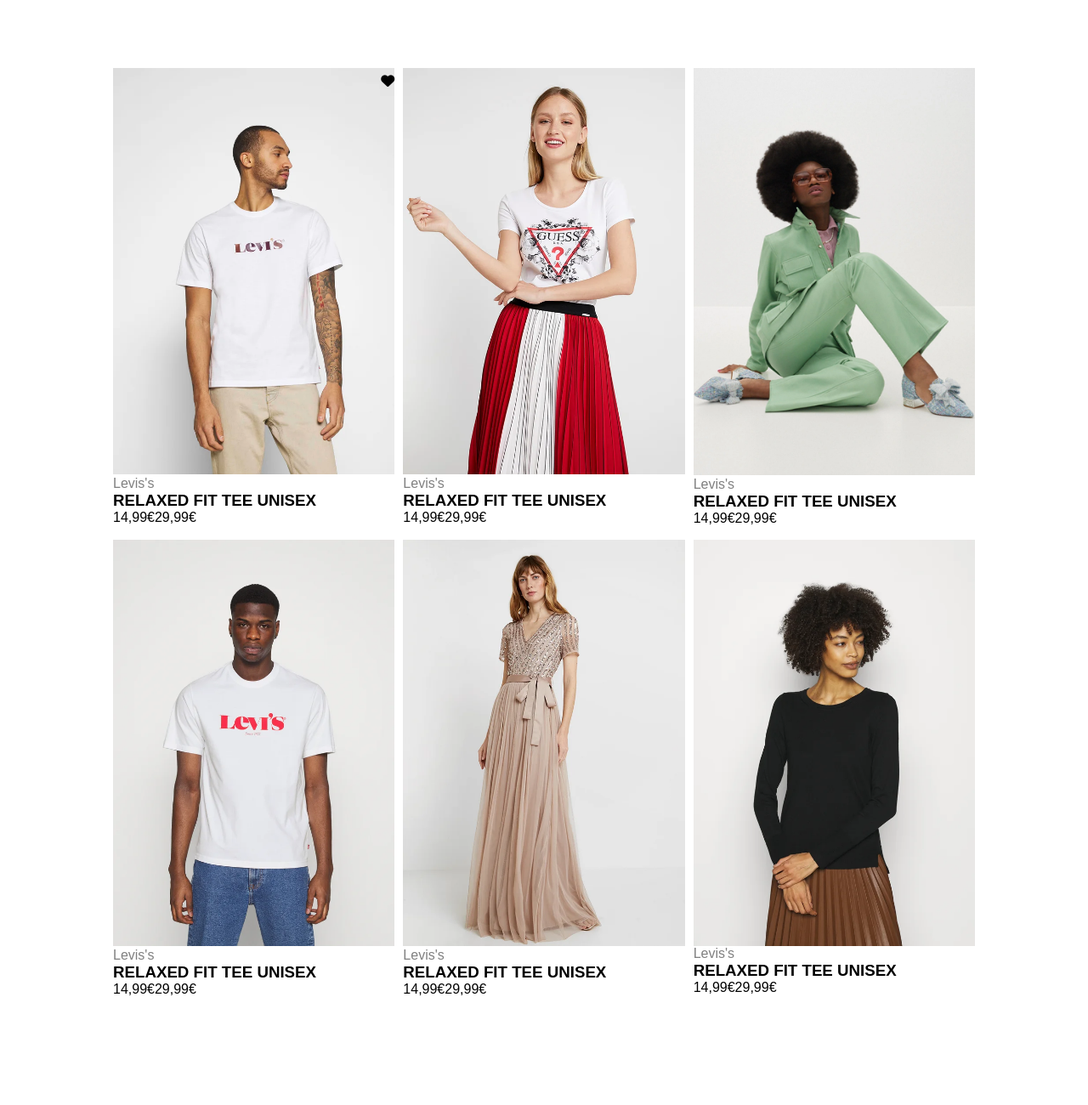
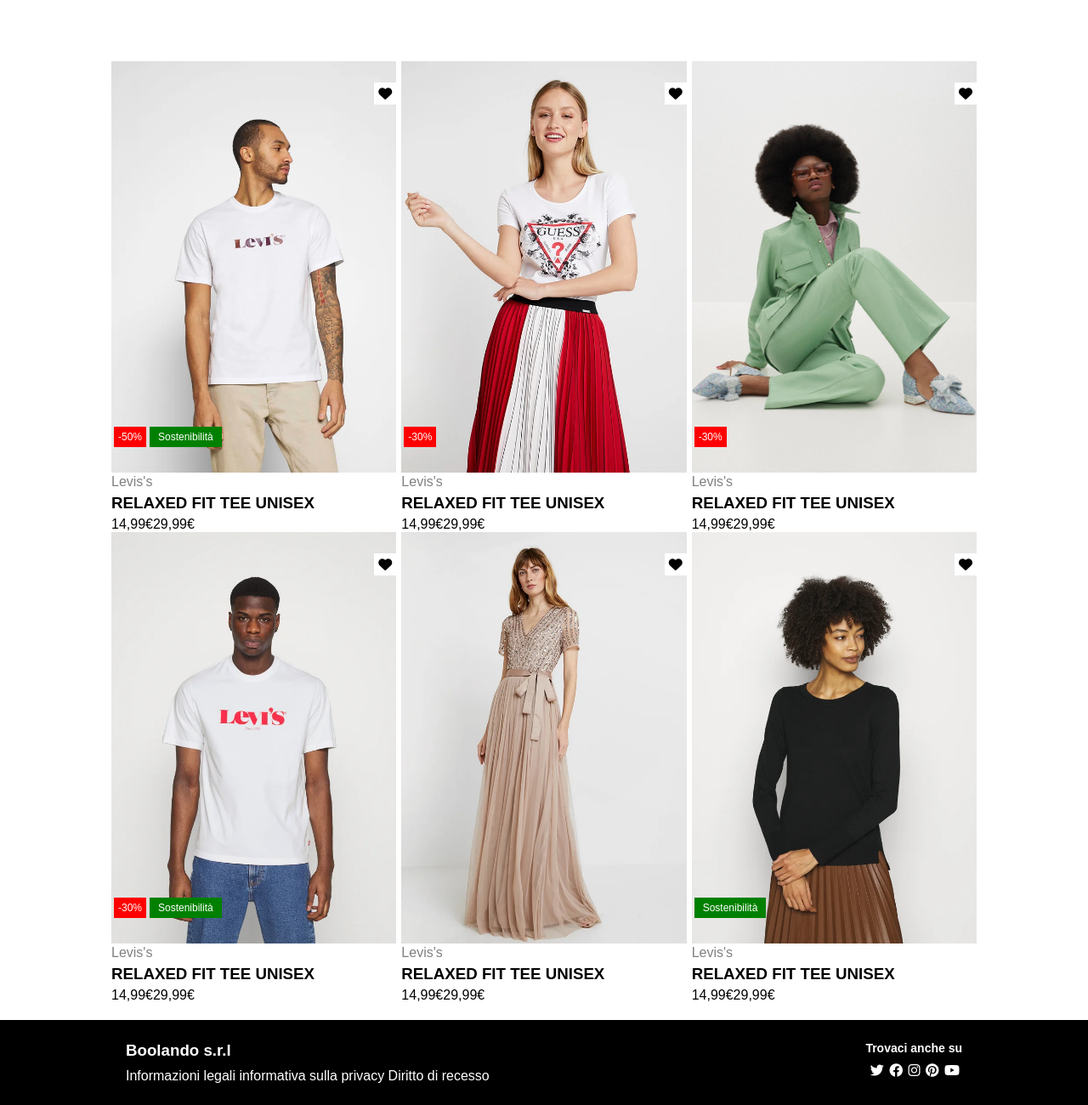
Before and after one commit to Emanuelediscala/html-css-boolando, a plain HTML site: page index.html in a window 1280 px wide. Shown: the part 48-1348 px from the top of the page at 85% size. Before the commit the page ends 1229 px from the top, so only its background shows below. Drawn offline with Linux system fonts and the light colour scheme.

Commit message:
Feat:(main,footer)style need to add function

```diff
--- a/css/main.css
+++ b/css/main.css
@@ -17,15 +17,12 @@
     text-align: center;
 }
 .wid {
-    width: calc(100% / 3 - 4px);
+    width: calc(100% / 3 - 6px);
 }
 .margin {
-    margin:5px 2px;
+    margin:0 3px;
 }
 .dispNone {display: none;
-}
-.pad {
-    padding:3px;
 }
 .marginTop {
     margin-top: 2px;
@@ -52,7 +49,21 @@
 .jtfcontSpacearound {
     justify-content: space-around;
 }
-.wrap {flex-wrap: wrap;}
+.alignitemflexStart {
+    align-items: flex-start;
+}
+.alignitemflexEnd {
+    align-items: flex-end;
+}
+.wrap {
+    flex-wrap: wrap;
+}
+.column {
+    flex-direction: column;
+}
+jstcontentflexEnd {
+    justify-content: flex-end;
+}
 /* HEADER CSS */
 header {
     height: 60px;
@@ -60,6 +71,8 @@
 .navbar {
     width: 100%;
     position: fixed;
+    z-index: 999;
+
 }
 .bgOrange   {
     background-color: #ff6900;
@@ -89,11 +102,87 @@
 }
 .containerProducts .fa-solid {
     position: absolute;
-    top: 10px;
-    right: 3px;
+    top: 25px;
+    right: 0px;
+    background-color: white;
+    padding: 5px;
+
+}
+
+.containerProducts .fa-solid:hover {
+    color: red;
 }
 .containerProducts img{
     width: 100%;
 }
+.discount {
+    background-color: red;
+    padding: 5px;
+    color: white;
+    position: absolute;
+    bottom: 100px;
+    left:3px;
+    font-size: 12px ;
+}
+.attribute {
+    background-color: green;
+    position: absolute;
+    padding: 5px 10px;
+    bottom: 100px;
+    left:45px;
+    color: white;
+    font-size: 12px;
+}
+#attributeTwo {
+    background-color: green;
+    position: absolute;
+    padding: 5px 10px;
+    bottom: 100px;
+    left:3px;
+    color: white;
+    font-size: 12px;
+}
+.alternative {
+    position: absolute;
+    top:0;
+    left:0;
+    z-index:-1;
+}
+
+.pic:hover .alternative,.discount,.attribute,#attributeTwo,.images .fa-solid {
+    z-index:2;
+}
 
 /* FOOTER CSS */
+
+.bgBlack{
+    background-color: black;
+}
+.cWhite {
+    color: white;
+}
+.credits {
+    margin-top: 20px;
+    width: 80%;
+    padding:20px;
+}
+.creditsLeft {
+    width: 50%;
+}
+.creditsRight {
+    width: 50%;
+}
+
+h3,p {
+    margin:5px 0;
+}
+.creditsRight h3{
+    font-size: 14px;
+    font-weight: 600;
+}
+.iconsFooter {
+    margin-right:3px;
+}
+.iconsFooter .fa-brands {
+    margin:5px 0 0 2px;
+}
--- a/index.html
+++ b/index.html
@@ -28,64 +28,103 @@
     </header>
     <main>
         <div class="containerProducts flex wrap">
-            <div class="wid margin pad relative ">
-            <img src="./img/1.webp"  alt="">
-            <img class="dispNone" src="./img/1b.webp" alt="">
+            <div class="pic wid margin pad relative">
+                <div class="images">
+                    <img class="real" src="./img/1.webp"  alt="">
+                    <img class="alternative" src="./img/1b.webp" alt="">
                     <i class="fa-solid fa-heart"></i>
+                    <span class="discount">-50%</span><span class="attribute">Sostenibilità</span>
+                </div>
                 <div class="marginTop">
                     <span class="grey">Levis's</span>
                     <h3>RELAXED FIT TEE UNISEX</h3>
                     <span>14,99€</span><span>29,99€</span>
                 </div>
             </div>
-            <div class="wid margin pad">
-                <img src="./img/2.webp"  alt="">
-                <img class="dispNone" src="./img/2b.webp" alt="">
+            <div class="pic wid margin pad relative">
+                <div class="images">
+                    <img class="real" src="./img/2.webp"  alt="">
+                    <img class="alternative" src="./img/2b.webp" alt="">
+                    <i class="fa-solid fa-heart"></i>
+                </div>
+                <span class="discount">-30%</span>
                 <div class="marginTop">
                     <span class="grey">Levis's</span>
                     <h3>RELAXED FIT TEE UNISEX</h3>
                     <span>14,99€</span><span>29,99€</span>
                 </div>
             </div>
-            <div class="wid margin pad">
-                <img src="./img/3.webp" alt="">
-                <img class="dispNone" src="./img/3b.webp" alt="">
+            <div class="pic wid margin pad relative">
+                <div class="images">
+                    <img class="real" src="./img/3.webp" alt="">
+                    <img class="alternative" src="./img/3b.webp" alt="">
+                    <i class="fa-solid fa-heart"></i>
+                    <span class="discount">-30%</span>
+                </div>
                 <div class="marginTop">
                     <span class="grey">Levis's</span>
                     <h3>RELAXED FIT TEE UNISEX</h3>
                     <span>14,99€</span><span>29,99€</span>
                 </div>
             </div>
-            <div class="wid margin pad">
-                <img src="./img/4.webp" alt="">
-                <img class="dispNone" src="./img/4b.webp" alt="">
+            <div class="pic wid margin pad relative">
+                <div class="images">
+                    <img class="real" src="./img/4.webp" alt="">
+                    <img class="alternative" src="./img/4b.webp" alt="">
+                    <i class="fa-solid fa-heart"></i>
+                    <span class="discount">-30%</span><span class="attribute">Sostenibilità</span>
+                </div>
                 <div class="marginTop">
                     <span class="grey">Levis's</span>
                     <h3>RELAXED FIT TEE UNISEX</h3>
                     <span>14,99€</span><span>29,99€</span>
                 </div>
             </div>
-            <div class="wid margin pad">
-                <img src="./img/5.webp" alt="">
-                <img class="dispNone" src="./img/5b.webp" alt="">
+            <div class="pic wid margin pad relative">
+                <div class="images">
+                    <img class="real" src="./img/5.webp" alt="">
+                    <img class="alternative" src="./img/5b.webp" alt="">
+                    <i class="fa-solid fa-heart"></i>
+                </div>
                 <div class="marginTop">
                     <span class="grey">Levis's</span>
                     <h3>RELAXED FIT TEE UNISEX</h3>
                     <span>14,99€</span><span>29,99€</span>
                 </div>
             </div>
-            <div class="wid margin pad">
-                <img src="./img/6.webp" alt="">
-                <img class="dispNone" src="./img/6b.webp" alt="">
+            <div class="pic wid margin pad relative">
+                <div class="images">
+                    <img class="real" src="./img/6.webp" alt="">
+                    <img class="alternative" src="./img/6b.webp" alt="">
+                    <i class="fa-solid fa-heart"></i>
+                    <span id="attributeTwo">Sostenibilità</span>
+                </div>
+                <div class="marginTop">
                     <span class="grey">Levis's</span>
                     <h3>RELAXED FIT TEE UNISEX</h3>
                     <span>14,99€</span><span>29,99€</span>
                 </div>
+            </div>
+        </div>
+    </main>
+    <footer class="bgBlack cWhite">
+        <div class="credits flex">
+            <div class="creditsLeft column alignitemflexStart flex ">
+                <h3>Boolando s.r.l</h3>
+                <p>Informazioni legali informativa sulla privacy Diritto di recesso</p>
+            </div>
+            <div class="creditsRight flex jstcontentSpacebet column alignitemflexEnd">
+                <h3>Trovaci anche su</h3>
+                <div class="iconsFooter">
+                    <i class="fa-brands fa-twitter"></i>
+                    <i class="fa-brands fa-facebook"></i>
+                    <i class="fa-brands fa-instagram"></i>
+                    <i class="fa-brands fa-pinterest"></i>
+                    <i class="fa-brands fa-youtube"></i>
+                </div>
 
             </div>
-    </main>
-    <footer>
-
+        </div>
     </footer>
 </body>
 </html>
```
Lines whose indentation alone changed are shown as unchanged.
